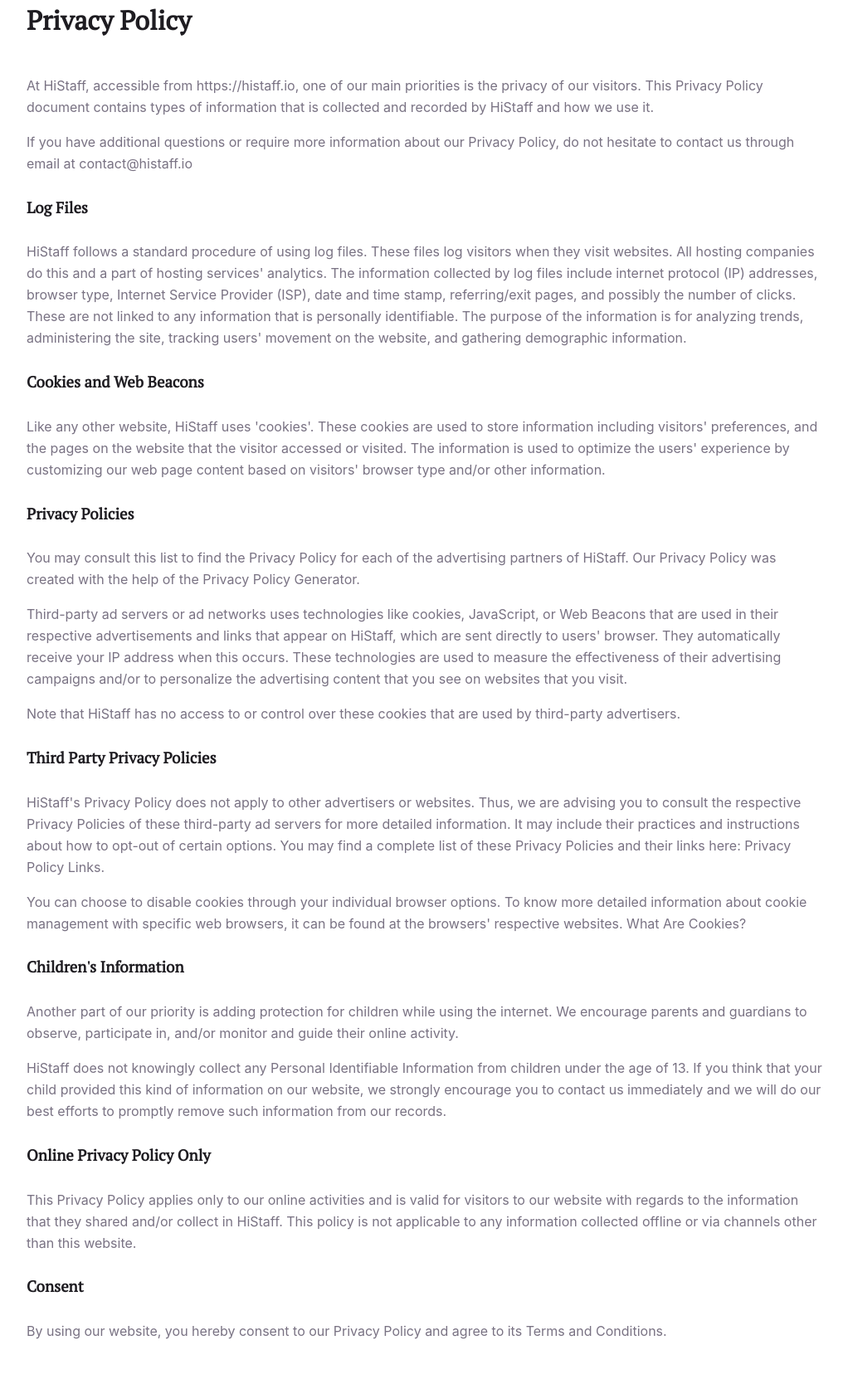
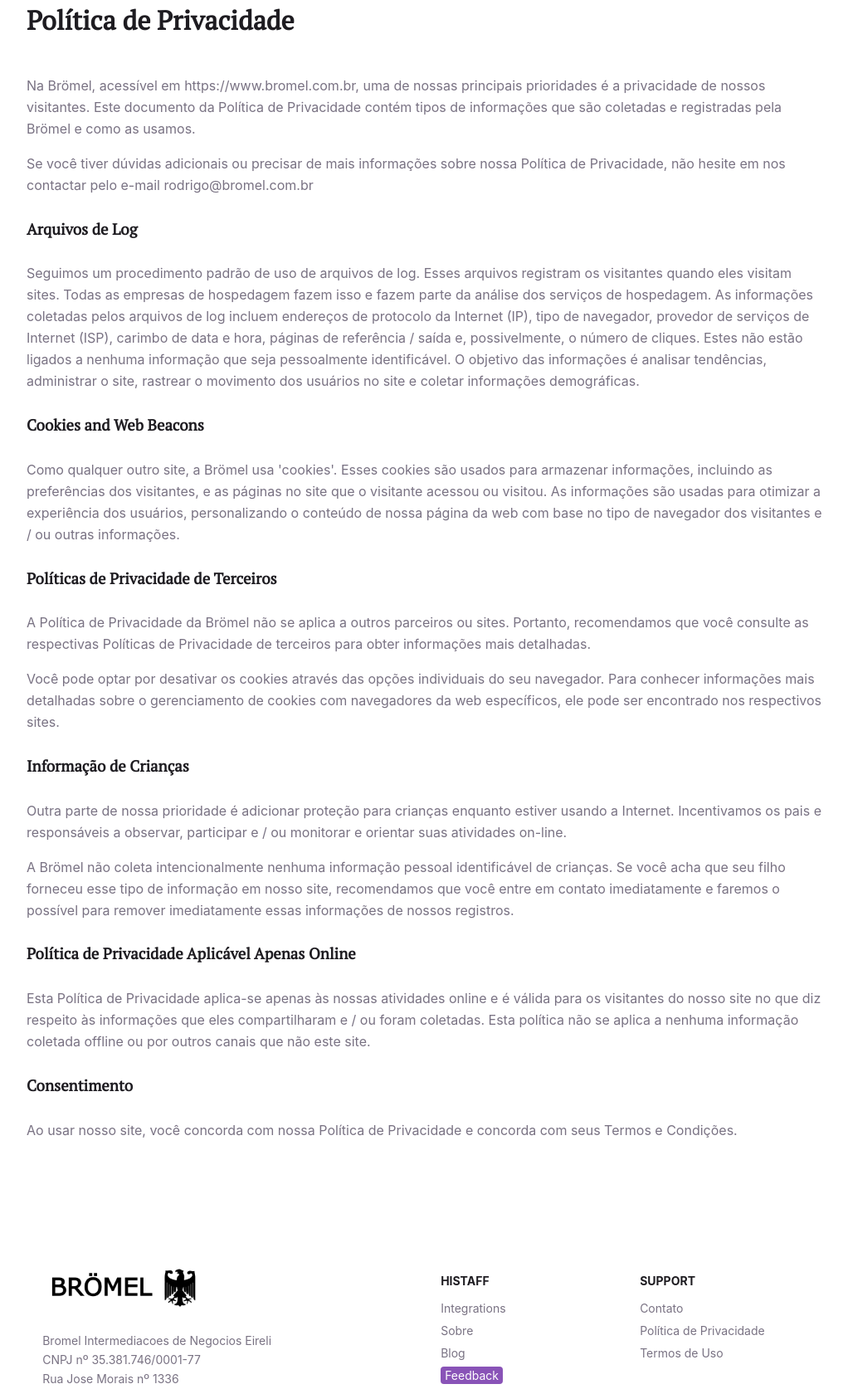
Before and after one commit to Bromel-Intermediacoes/website, a Gatsby site: page /privacy in a window 1280 px wide. Shown: the part 176-1850 px from the top of the page at 83% size, without its empty margins (128-1150 px from the left). Built offline with nearby package versions, Linux system fonts and the light colour scheme; Gatsby itself is replaced by a stand-in of ours.

Commit message:
Update privacy.js

```diff
--- a/src/pages/privacy.js
+++ b/src/pages/privacy.js
@@ -5,40 +5,93 @@ import SEO from "../components/seo"
 
 const PrivacyPage = () => (
   <Layout>
-        <SEO title="Privacy Policy"/>
+    <SEO title="Privacy Policy" />
     <div className={"container"}>
       <div className={"content"}>
         <div className={"title"}>
-                    <h1>Privacy Policy</h1>
+          <h1>Política de Privacidade</h1>
         </div>
 
-                <p>At HiStaff, accessible from https://histaff.io, one of our main priorities is the privacy of our visitors. This Privacy Policy document contains types of information that is collected and recorded by HiStaff and how we use it.</p>
-                <p>If you have additional questions or require more information about our Privacy Policy, do not hesitate to contact us through email at contact@histaff.io</p>
+        <p>
+          Na Brömel, acessível em https://www.bromel.com.br, uma de nossas
+          principais prioridades é a privacidade de nossos visitantes. Este
+          documento da Política de Privacidade contém tipos de informações que
+          são coletadas e registradas pela Brömel e como as usamos.
+        </p>
+        <p>
+          Se você tiver dúvidas adicionais ou precisar de mais informações sobre
+          nossa Política de Privacidade, não hesite em nos contactar pelo e-mail
+          rodrigo@bromel.com.br
+        </p>
 
-                <h3>Log Files</h3>
-                <p>HiStaff follows a standard procedure of using log files. These files log visitors when they visit websites. All hosting companies do this and a part of hosting services' analytics. The information collected by log files include internet protocol (IP) addresses, browser type, Internet Service Provider (ISP), date and time stamp, referring/exit pages, and possibly the number of clicks. These are not linked to any information that is personally identifiable. The purpose of the information is for analyzing trends, administering the site, tracking users' movement on the website, and gathering demographic information.</p>
+        <h3>Arquivos de Log</h3>
+        <p>
+          Seguimos um procedimento padrão de uso de arquivos de log. Esses
+          arquivos registram os visitantes quando eles visitam sites. Todas as
+          empresas de hospedagem fazem isso e fazem parte da análise dos
+          serviços de hospedagem. As informações coletadas pelos arquivos de log
+          incluem endereços de protocolo da Internet (IP), tipo de navegador,
+          provedor de serviços de Internet (ISP), carimbo de data e hora,
+          páginas de referência / saída e, possivelmente, o número de cliques.
+          Estes não estão ligados a nenhuma informação que seja pessoalmente
+          identificável. O objetivo das informações é analisar tendências,
+          administrar o site, rastrear o movimento dos usuários no site e
+          coletar informações demográficas.
+        </p>
 
         <h3>Cookies and Web Beacons</h3>
-                <p>Like any other website, HiStaff uses 'cookies'. These cookies are used to store information including visitors' preferences, and the pages on the website that the visitor accessed or visited. The information is used to optimize the users' experience by customizing our web page content based on visitors' browser type and/or other information.</p>
+        <p>
+          Como qualquer outro site, a Brömel usa 'cookies'. Esses cookies são
+          usados para armazenar informações, incluindo as preferências dos
+          visitantes, e as páginas no site que o visitante acessou ou visitou.
+          As informações são usadas para otimizar a experiência dos usuários,
+          personalizando o conteúdo de nossa página da web com base no tipo de
+          navegador dos visitantes e / ou outras informações.
+        </p>
 
-                <h3>Privacy Policies</h3>
-                <p>You may consult this list to find the Privacy Policy for each of the advertising partners of HiStaff. Our Privacy Policy was created with the help of the Privacy Policy Generator.</p>
-                <p>Third-party ad servers or ad networks uses technologies like cookies, JavaScript, or Web Beacons that are used in their respective advertisements and links that appear on HiStaff, which are sent directly to users' browser. They automatically receive your IP address when this occurs. These technologies are used to measure the effectiveness of their advertising campaigns and/or to personalize the advertising content that you see on websites that you visit.</p>
-                <p>Note that HiStaff has no access to or control over these cookies that are used by third-party advertisers.</p>
+        <h3>Políticas de Privacidade de Terceiros</h3>
+        <p>
+          A Política de Privacidade da Brömel não se aplica a outros parceiros
+          ou sites. Portanto, recomendamos que você consulte as respectivas
+          Políticas de Privacidade de terceiros para obter informações mais
+          detalhadas.
+        </p>
+        <p>
+          Você pode optar por desativar os cookies através das opções
+          individuais do seu navegador. Para conhecer informações mais
+          detalhadas sobre o gerenciamento de cookies com navegadores da web
+          específicos, ele pode ser encontrado nos respectivos sites.
+        </p>
 
-                <h3>Third Party Privacy Policies</h3>
-                <p>HiStaff's Privacy Policy does not apply to other advertisers or websites. Thus, we are advising you to consult the respective Privacy Policies of these third-party ad servers for more detailed information. It may include their practices and instructions about how to opt-out of certain options. You may find a complete list of these Privacy Policies and their links here: Privacy Policy Links.</p>
-                <p>You can choose to disable cookies through your individual browser options. To know more detailed information about cookie management with specific web browsers, it can be found at the browsers' respective websites. What Are Cookies?</p>
+        <h3>Informação de Crianças</h3>
+        <p>
+          Outra parte de nossa prioridade é adicionar proteção para crianças
+          enquanto estiver usando a Internet. Incentivamos os pais e
+          responsáveis a observar, participar e / ou monitorar e orientar suas
+          atividades on-line.
+        </p>
+        <p>
+          A Brömel não coleta intencionalmente nenhuma informação pessoal
+          identificável de crianças. Se você acha que seu filho forneceu esse
+          tipo de informação em nosso site, recomendamos que você entre em
+          contato imediatamente e faremos o possível para remover imediatamente
+          essas informações de nossos registros.
+        </p>
 
-                <h3>Children's Information</h3>
-                <p>Another part of our priority is adding protection for children while using the internet. We encourage parents and guardians to observe, participate in, and/or monitor and guide their online activity.</p>
-                <p>HiStaff does not knowingly collect any Personal Identifiable Information from children under the age of 13. If you think that your child provided this kind of information on our website, we strongly encourage you to contact us immediately and we will do our best efforts to promptly remove such information from our records.</p>
+        <h3>Política de Privacidade Aplicável Apenas Online</h3>
+        <p>
+          Esta Política de Privacidade aplica-se apenas às nossas atividades
+          online e é válida para os visitantes do nosso site no que diz respeito
+          às informações que eles compartilharam e / ou foram coletadas. Esta
+          política não se aplica a nenhuma informação coletada offline ou por
+          outros canais que não este site.
+        </p>
 
-                <h3>Online Privacy Policy Only</h3>
-                <p>This Privacy Policy applies only to our online activities and is valid for visitors to our website with regards to the information that they shared and/or collect in HiStaff. This policy is not applicable to any information collected offline or via channels other than this website.</p>
-
-                <h3>Consent</h3>
-                <p>By using our website, you hereby consent to our Privacy Policy and agree to its Terms and Conditions.</p>
+        <h3>Consentimento</h3>
+        <p>
+          Ao usar nosso site, você concorda com nossa Política de Privacidade e
+          concorda com seus Termos e Condições.
+        </p>
       </div>
     </div>
   </Layout>
```
Lines whose indentation alone changed are shown as unchanged.
